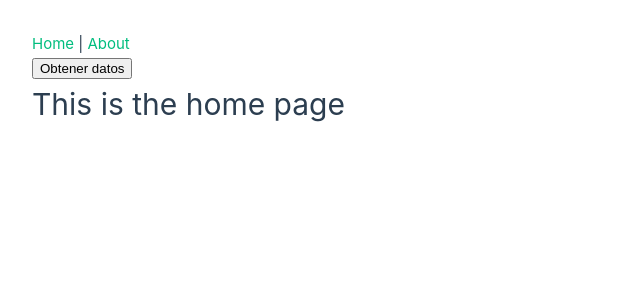
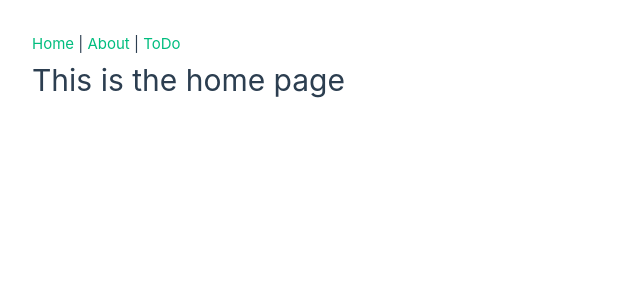
Before and after one commit to pabcrudel/aws-cdk-vue-todo, a Vue app in the folder frontend/: page / in a window 1280 px wide. Shown: the top 300 px of the page, without its empty margins (0-640 px from the left). Built offline with nearby package versions, Linux system fonts and the light colour scheme; no server answers.

Commit message:
Moved navbar into a component

```diff
--- a/frontend/src/App.vue
+++ b/frontend/src/App.vue
@@ -1,27 +1,11 @@
 <template>
   <header>
-    <nav>
-      <RouterLink to="/">Home</RouterLink> |
-      <RouterLink to="/about">About</RouterLink>
-    </nav>
+    <Navbar/>
   </header>
-
-  <div>
-    <button @click="fetchData">Obtener datos</button>
-  </div>
 
   <RouterView />
 </template>
 
 <script setup>
-import apiClient from '../services/axios';
-
-async function fetchData() {
-  try {
-    const response = await apiClient.get('/');
-    console.log(response.data);
-  } catch (error) {
-    console.error('Error al obtener datos:', error);
-  }
-};
+import Navbar from "./components/Navbar.vue"
 </script>
--- /dev/null
+++ b/frontend/src/components/Navbar.vue
@@ -0,0 +1,7 @@
+<template>
+    <nav>
+        <RouterLink to="/">Home</RouterLink> |
+        <RouterLink to="/about">About</RouterLink> |
+        <RouterLink to="/todo">ToDo</RouterLink>
+    </nav>
+</template>
```
